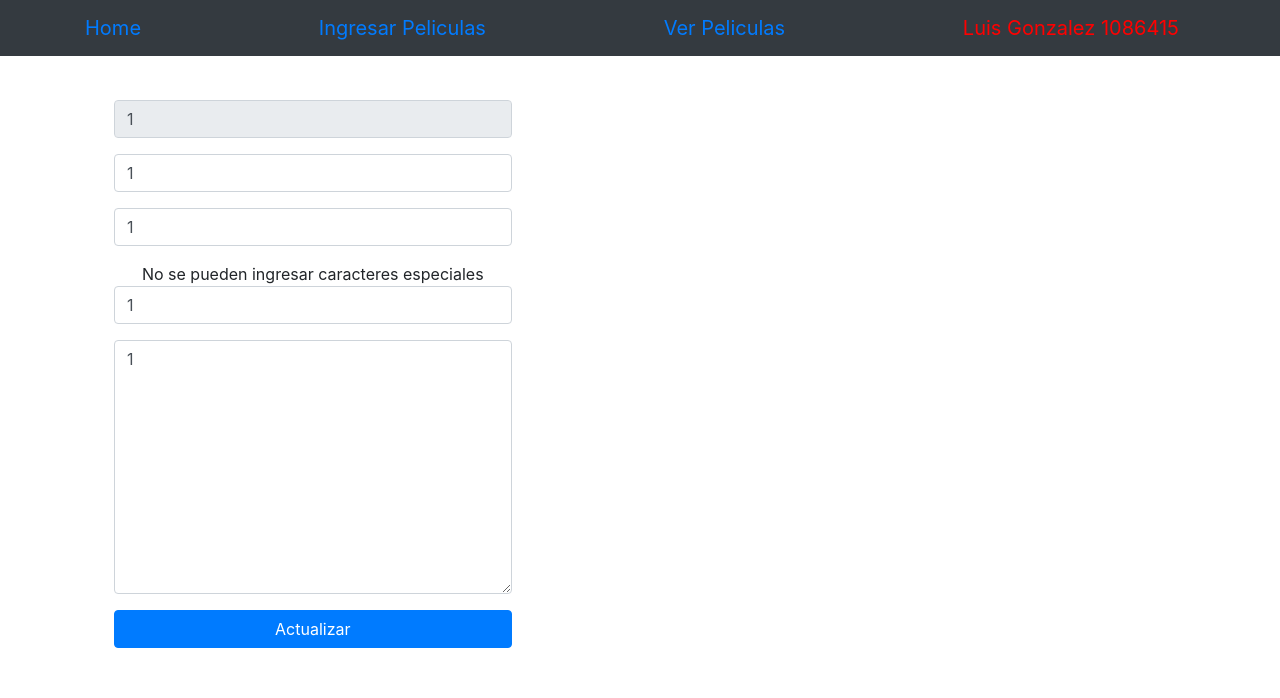
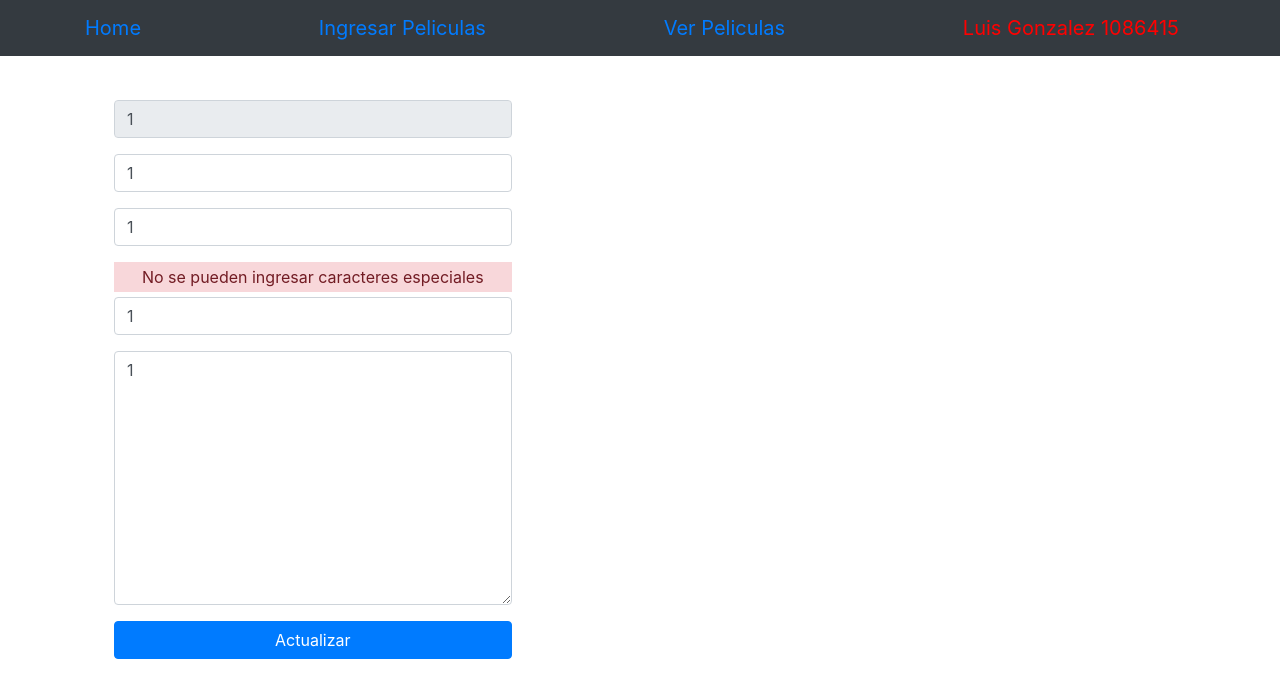
Before and after one commit to luis22000/CrudProyecto, an Angular app: page /actualizar/1/1/1/1/1 in a window 1280 px wide. Shown: the top 698 px of the page. Built offline with nearby package versions, Linux system fonts and the light colour scheme.

Commit message:
Css validaciones
Se agrego que la validaciones mostraran un ccs cuando haya error

```diff
--- a/src/app/Componentes/formulario-peliculas/formulario-peliculas.component.css
+++ b/src/app/Componentes/formulario-peliculas/formulario-peliculas.component.css
@@ -0,0 +1,9 @@
+.alert-danger{
+    color: #721c24;
+    background: #f8d7da;
+    border-color: #f5c6cb;
+    margin-bottom: 5px;
+}
+.container-error-message{
+    padding: 3px;
+}
--- a/src/app/Componentes/formulario-peliculas/formulario-peliculas.component.html
+++ b/src/app/Componentes/formulario-peliculas/formulario-peliculas.component.html
@@ -8,43 +8,53 @@
                                     <input type ="text" class ="form-control" placeholder="Titulo Pelicula" #NuevaPelicula [(ngModel)] = "NombrePelicula"
                                       formControlName="nombre" minlength="3" maxlength="20" [pattern]="nombrePattern">
                                 </div>
-                                <div style="font-size: smaller !"*ngIf="nombre.touched && nombre.hasError('required')">Nombre de pelicula no puede ir vacio</div>
-                                <div style="font-size: smaller !"*ngIf="nombre.touched && nombre.hasError('minlength')">Nombre no puede ser menor a 3 caracteres</div>
-                                <div style="font-size: smaller !"*ngIf="nombre.touched && nombre.hasError('maxlength')">Nombre no puede ser mayor a 30 caracteres</div>
-                                <div style="font-size: smaller !"*ngIf="nombre.errors?.pattern"> No se pueden ingresar caracteres especiales </div>
+                                <div class ="alert-danger">
+                                <div  class = "container-error-message"style="font-size: smaller !"*ngIf="nombre.touched && nombre.hasError('required')">Nombre de pelicula no puede ir vacio</div>
+                                <div  class = "container-error-message"style="font-size: smaller !"*ngIf="nombre.touched && nombre.hasError('minlength')">Nombre no puede ser menor a 3 caracteres</div>
+                                <div  class = "container-error-message"style="font-size: smaller !"*ngIf="nombre.touched && nombre.hasError('maxlength')">Nombre no puede ser mayor a 30 caracteres</div>
+                                <div  class = "container-error-message"style="font-size: smaller !"*ngIf="nombre.errors?.pattern"> No se pueden ingresar caracteres especiales </div>
+                                </div>
                                 <div class="form-group">
                                         <input type ="text" class ="form-control" placeholder="Nombre Director" #NuevoDirector [(ngModel)] = "NombreDirector"
                                          formControlName = "NombreDirectors" minlength="3" maxlength="20" [pattern]="nombrePattern" >
                                 </div>
-                                <div style="font-size: smaller !"*ngIf="NombreDirectors.touched && NombreDirectors.hasError('required')">Director de pelicula no puede ir vacio</div>
-                                <div style="font-size: smaller !"*ngIf="NombreDirectors.touched && NombreDirectors.hasError('minlength')">Director no puede ser menor a 3 caracteres</div>
-                                <div style="font-size: smaller !"*ngIf="NombreDirectors.touched && NombreDirectors.hasError('maxlength')">Director no puede ser mayor a 20 caracteres</div>
-                                <div style="font-size: smaller !"*ngIf="NombreDirectors.errors?.pattern"> No se pueden ingresar caracteres especiales </div>
+                                <div class ="alert-danger">
+                                <div class = "container-error-message"style="font-size: smaller !"*ngIf="NombreDirectors.touched && NombreDirectors.hasError('required')">Director de pelicula no puede ir vacio</div>
+                                <div class = "container-error-message"style="font-size: smaller !"*ngIf="NombreDirectors.touched && NombreDirectors.hasError('minlength')">Director no puede ser menor a 3 caracteres</div>
+                                <div class = "container-error-message"style="font-size: smaller !"*ngIf="NombreDirectors.touched && NombreDirectors.hasError('maxlength')">Director no puede ser mayor a 20 caracteres</div>
+                                <div class = "container-error-message"style="font-size: smaller !"*ngIf="NombreDirectors.errors?.pattern"> No se pueden ingresar caracteres especiales </div>
+                                </div>
                                 <div class="form-group">
                                         <input type ="text" class ="form-control" placeholder="Genero" #NuevoGenero  [(ngModel)] = "Genero"
                                         formControlName = "Generos" minlength="5" maxlength="12" [pattern]="GeneroPattern" >
                                 </div>
-                                <div style="font-size: smaller !"*ngIf="Generos.touched && Generos.hasError('required')">Genero de pelicula no puede ir vacio</div>
-                                <div style="font-size: smaller !"*ngIf="Generos.touched && Generos.hasError('minlength')">Genero no puede ser menor a 5 caracteres</div>
-                                <div style="font-size: smaller !"*ngIf="Generos.touched && Generos.hasError('maxlength')">Director no puede ser mayor a 12 caracteres</div>
-                                <div style="font-size: smaller !"*ngIf="Generos.errors?.pattern"> No se pueden ingresar caracteres especiales </div>
+                                <div class ="alert-danger">
+                                <div class = "container-error-message" style="font-size: smaller !"*ngIf="Generos.touched && Generos.hasError('required')">Genero de pelicula no puede ir vacio</div>
+                                <div class = "container-error-message"style="font-size: smaller !"*ngIf="Generos.touched && Generos.hasError('minlength')">Genero no puede ser menor a 5 caracteres</div>
+                                <div class = "container-error-message"style="font-size: smaller !"*ngIf="Generos.touched && Generos.hasError('maxlength')">Director no puede ser mayor a 12 caracteres</div>
+                                <div class = "container-error-message"style="font-size: smaller !"*ngIf="Generos.errors?.pattern"> No se pueden ingresar caracteres especiales </div>
+                                </div>
                                 <div class="form-group">
                                         <input type ="number" class ="form-control" placeholder="Duracion de Pelicula En minutos" #NuevaDuracion [(ngModel)] = "Duracion"
                                          formControlName = "VDuracion" min="30"max="300"  [pattern]="DuracionPattern">
                                 </div>
-                                <div style="font-size: smaller !"*ngIf="VDuracion.touched && VDuracion.hasError('required')">Duracion de pelicula no puede ir vacia</div>
-                                <div style="font-size: smaller !"*ngIf="VDuracion.touched && VDuracion.hasError('min')">Duracion no puede ser menor a 30</div>
-                                <div style="font-size: smaller !"*ngIf="VDuracion.touched && VDuracion.hasError('max')">Duracion no puede ser mayor a 300</div>
-                                <div style="font-size: smaller !"*ngIf="VDuracion.errors?.pattern"> Solo se pueden ingresar numeros </div>
+                                <div class ="alert-danger">
+                                <div class = "container-error-message"style="font-size: smaller !"*ngIf="VDuracion.touched && VDuracion.hasError('required')">Duracion de pelicula no puede ir vacia</div>
+                                <div class = "container-error-message"style="font-size: smaller !"*ngIf="VDuracion.touched && VDuracion.hasError('min')">Duracion no puede ser menor a 30</div>
+                                <div class = "container-error-message"style="font-size: smaller !"*ngIf="VDuracion.touched && VDuracion.hasError('max')">Duracion no puede ser mayor a 300</div>
+                                <div class = "container-error-message"style="font-size: smaller !"*ngIf="VDuracion.errors?.pattern"> Solo se pueden ingresar numeros </div>
+                                </div>
                                 <div class="form-group">
                                     <textarea cols="30" rows="10" placeholder="Descripcion Pelicula"
                                     class ="form-control" #NuevaDescripcion   [(ngModel)] = "Descripcion"
                                     formControlName = "VDescripcion" minlength="5" maxlength="300" [pattern]="DescripcionPattern"  ></textarea>
                                 </div>
-                                <div style="font-size: smaller !"*ngIf="VDescripcion.touched && VDescripcion.hasError('required')">Descripcion de pelicula no puede ir vacio</div>
-                                <div style="font-size: smaller !"*ngIf="VDescripcion.touched && VDescripcion.hasError('minlength')">Descripcion no puede ser menor a 5 caracteres</div>
-                                <div style="font-size: smaller !"*ngIf="VDescripcion.touched && VDescripcion.hasError('maxlength')">Descripcion no puede ser mayor a 300 caracteres</div>
-                                <div style="font-size: smaller !"*ngIf="VDescripcion.errors?.pattern"> No se pueden ingresar caracteres especiales </div>
+                                <div class ="alert-danger">
+                                <div class = "container-error-message"style="font-size: smaller !"*ngIf="VDescripcion.touched && VDescripcion.hasError('required')">Descripcion de pelicula no puede ir vacio</div>
+                                <div class = "container-error-message"style="font-size: smaller !"*ngIf="VDescripcion.touched && VDescripcion.hasError('minlength')">Descripcion no puede ser menor a 5 caracteres</div>
+                                <div class = "container-error-message"style="font-size: smaller !"*ngIf="VDescripcion.touched && VDescripcion.hasError('maxlength')">Descripcion no puede ser mayor a 300 caracteres</div>
+                                <div class = "container-error-message"style="font-size: smaller !"*ngIf="VDescripcion.errors?.pattern"> No se pueden ingresar caracteres especiales </div>
+                                </div>
                                 <button  class="btn btn-primary btn-block " >
                                     Enviar
                                 </button>
--- a/src/app/Componentes/peliculas/peliculas.component.css
+++ b/src/app/Componentes/peliculas/peliculas.component.css
@@ -0,0 +1,9 @@
+.alert-danger{
+    color: #721c24;
+    background: #f8d7da;
+    border-color: #f5c6cb;
+    margin-bottom: 5px;
+}
+.container-error-message{
+    padding: 3px;
+}
--- a/src/app/Componentes/peliculas/peliculas.component.html
+++ b/src/app/Componentes/peliculas/peliculas.component.html
@@ -8,43 +8,53 @@
                                 <input type ="text" class ="form-control" placeholder="Titulo Pelicula" #NuevaPelicula [(ngModel)] = "NombrePelicula"
                                   formControlName="nombre" minlength="3" maxlength="20" [pattern]="nombrePattern" disabled>
                             </div>
-                            <div style="font-size: smaller !"*ngIf="nombre.touched && nombre.hasError('required')">Nombre de pelicula no puede ir vacio</div>
-                            <div style="font-size: smaller !"*ngIf="nombre.touched && nombre.hasError('minlength')">Nombre no puede ser menor a 3 caracteres</div>
-                            <div style="font-size: smaller !"*ngIf="nombre.touched && nombre.hasError('maxlength')">Nombre no puede ser mayor a 30 caracteres</div>
-                            <div style="font-size: smaller !"*ngIf="nombre.errors?.pattern"> No se pueden ingresar caracteres especiales </div>
+                            <div class ="alert-danger">
+                            <div  class = "container-error-message"style="font-size: smaller !"*ngIf="nombre.touched && nombre.hasError('required')">Nombre de pelicula no puede ir vacio</div>
+                            <div  class = "container-error-message"style="font-size: smaller !"*ngIf="nombre.touched && nombre.hasError('minlength')">Nombre no puede ser menor a 3 caracteres</div>
+                            <div  class = "container-error-message"style="font-size: smaller !"*ngIf="nombre.touched && nombre.hasError('maxlength')">Nombre no puede ser mayor a 30 caracteres</div>
+                            <div  class = "container-error-message"style="font-size: smaller !"*ngIf="nombre.errors?.pattern"> No se pueden ingresar caracteres especiales </div>
+                            </div>
                             <div class="form-group">
                                     <input type ="text" class ="form-control" placeholder="Nombre Director" #NuevoDirector [(ngModel)] = "NombreDirector"
                                      formControlName = "NombreDirectors" minlength="3" maxlength="20" [pattern]="nombrePattern" >
                             </div>
-                            <div style="font-size: smaller !"*ngIf="NombreDirectors.touched && NombreDirectors.hasError('required')">Director de pelicula no puede ir vacio</div>
-                            <div style="font-size: smaller !"*ngIf="NombreDirectors.touched && NombreDirectors.hasError('minlength')">Director no puede ser menor a 3 caracteres</div>
-                            <div style="font-size: smaller !"*ngIf="NombreDirectors.touched && NombreDirectors.hasError('maxlength')">Director no puede ser mayor a 20 caracteres</div>
-                            <div style="font-size: smaller !"*ngIf="NombreDirectors.errors?.pattern"> No se pueden ingresar caracteres especiales </div>
+                            <div class ="alert-danger">
+                            <div class = "container-error-message"style="font-size: smaller !"*ngIf="NombreDirectors.touched && NombreDirectors.hasError('required')">Director de pelicula no puede ir vacio</div>
+                            <div class = "container-error-message"style="font-size: smaller !"*ngIf="NombreDirectors.touched && NombreDirectors.hasError('minlength')">Director no puede ser menor a 3 caracteres</div>
+                            <div class = "container-error-message"style="font-size: smaller !"*ngIf="NombreDirectors.touched && NombreDirectors.hasError('maxlength')">Director no puede ser mayor a 20 caracteres</div>
+                            <div class = "container-error-message"style="font-size: smaller !"*ngIf="NombreDirectors.errors?.pattern"> No se pueden ingresar caracteres especiales </div>
+                            </div>
                             <div class="form-group">
                                     <input type ="text" class ="form-control" placeholder="Genero" #NuevoGenero  [(ngModel)] = "Genero"
                                     formControlName = "Generos" minlength="5" maxlength="12" [pattern]="GeneroPattern" >
                             </div>
-                            <div style="font-size: smaller !"*ngIf="Generos.touched && Generos.hasError('required')">Genero de pelicula no puede ir vacio</div>
-                            <div style="font-size: smaller !"*ngIf="Generos.touched && Generos.hasError('minlength')">Genero no puede ser menor a 5 caracteres</div>
-                            <div style="font-size: smaller !"*ngIf="Generos.touched && Generos.hasError('maxlength')">Director no puede ser mayor a 12 caracteres</div>
-                            <div style="font-size: smaller !"*ngIf="Generos.errors?.pattern"> No se pueden ingresar caracteres especiales </div>
+                            <div class ="alert-danger">
+                            <div class = "container-error-message"style="font-size: smaller !"*ngIf="Generos.touched && Generos.hasError('required')">Genero de pelicula no puede ir vacio</div>
+                            <div class = "container-error-message"style="font-size: smaller !"*ngIf="Generos.touched && Generos.hasError('minlength')">Genero no puede ser menor a 5 caracteres</div>
+                            <div class = "container-error-message"style="font-size: smaller !"*ngIf="Generos.touched && Generos.hasError('maxlength')">Director no puede ser mayor a 12 caracteres</div>
+                            <div class = "container-error-message"style="font-size: smaller !"*ngIf="Generos.errors?.pattern"> No se pueden ingresar caracteres especiales </div>
+                            </div>
                             <div class="form-group">
                                     <input type ="number" class ="form-control" placeholder="Duracion de Pelicula En minutos" #NuevaDuracion [(ngModel)] = "Duracion"
                                      formControlName = "VDuracion" min="30"max="300"  [pattern]="DuracionPattern">
                             </div>
-                            <div style="font-size: smaller !"*ngIf="VDuracion.touched && VDuracion.hasError('required')">Duracion de pelicula no puede ir vacia</div>
-                            <div style="font-size: smaller !"*ngIf="VDuracion.touched && VDuracion.hasError('min')">Duracion no puede ser menor a 30</div>
-                            <div style="font-size: smaller !"*ngIf="VDuracion.touched && VDuracion.hasError('max')">Duracion no puede ser mayor a 300</div>
-                            <div style="font-size: smaller !"*ngIf="VDuracion.errors?.pattern"> Solo se pueden ingresar numeros </div>
+                            <div class ="alert-danger">
+                            <div class = "container-error-message"style="font-size: smaller !"*ngIf="VDuracion.touched && VDuracion.hasError('required')">Duracion de pelicula no puede ir vacia</div>
+                            <div class = "container-error-message"style="font-size: smaller !"*ngIf="VDuracion.touched && VDuracion.hasError('min')">Duracion no puede ser menor a 30</div>
+                            <div class = "container-error-message"style="font-size: smaller !"*ngIf="VDuracion.touched && VDuracion.hasError('max')">Duracion no puede ser mayor a 300</div>
+                            <div class = "container-error-message"style="font-size: smaller !"*ngIf="VDuracion.errors?.pattern"> Solo se pueden ingresar numeros </div>
+                            </div>
                             <div class="form-group">
                                 <textarea cols="30" rows="10" placeholder="Descripcion Pelicula"
                                 class ="form-control" #NuevaDescripcion   [(ngModel)] = "Descripcion"
                                 formControlName = "VDescripcion" minlength="5" maxlength="300" [pattern]="DescripcionPattern"  ></textarea>
                             </div>
-                            <div style="font-size: smaller !"*ngIf="VDescripcion.touched && VDescripcion.hasError('required')">Descripcion de pelicula no puede ir vacio</div>
-                            <div style="font-size: smaller !"*ngIf="VDescripcion.touched && VDescripcion.hasError('minlength')">Descripcion no puede ser menor a 5 caracteres</div>
-                            <div style="font-size: smaller !"*ngIf="VDescripcion.touched && VDescripcion.hasError('maxlength')">Descripcion no puede ser mayor a 300 caracteres</div>
-                            <div style="font-size: smaller !"*ngIf="VDescripcion.errors?.pattern"> No se pueden ingresar caracteres especiales </div>
+                            <div class ="alert-danger">
+                            <div class = "container-error-message" style="font-size: smaller !"*ngIf="VDescripcion.touched && VDescripcion.hasError('required')">Descripcion de pelicula no puede ir vacio</div>
+                            <div class = "container-error-message" style="font-size: smaller !"*ngIf="VDescripcion.touched && VDescripcion.hasError('minlength')">Descripcion no puede ser menor a 5 caracteres</div>
+                            <div class = "container-error-message" style="font-size: smaller !"*ngIf="VDescripcion.touched && VDescripcion.hasError('maxlength')">Descripcion no puede ser mayor a 300 caracteres</div>
+                            <div class = "container-error-message" style="font-size: smaller !"*ngIf="VDescripcion.errors?.pattern"> No se pueden ingresar caracteres especiales </div>
+                             </div>
                             <button  class="btn btn-primary btn-block " >
                                 Actualizar
                             </button>
```
